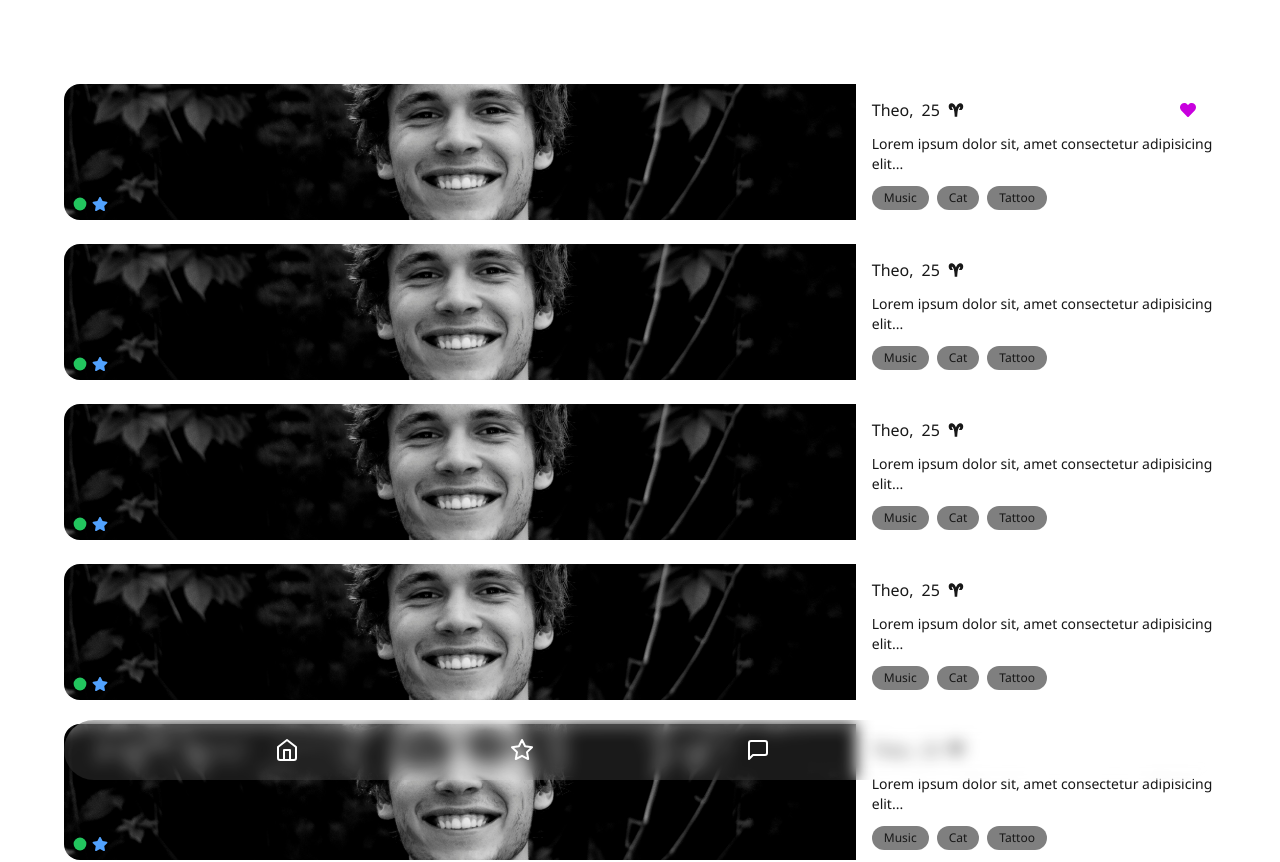
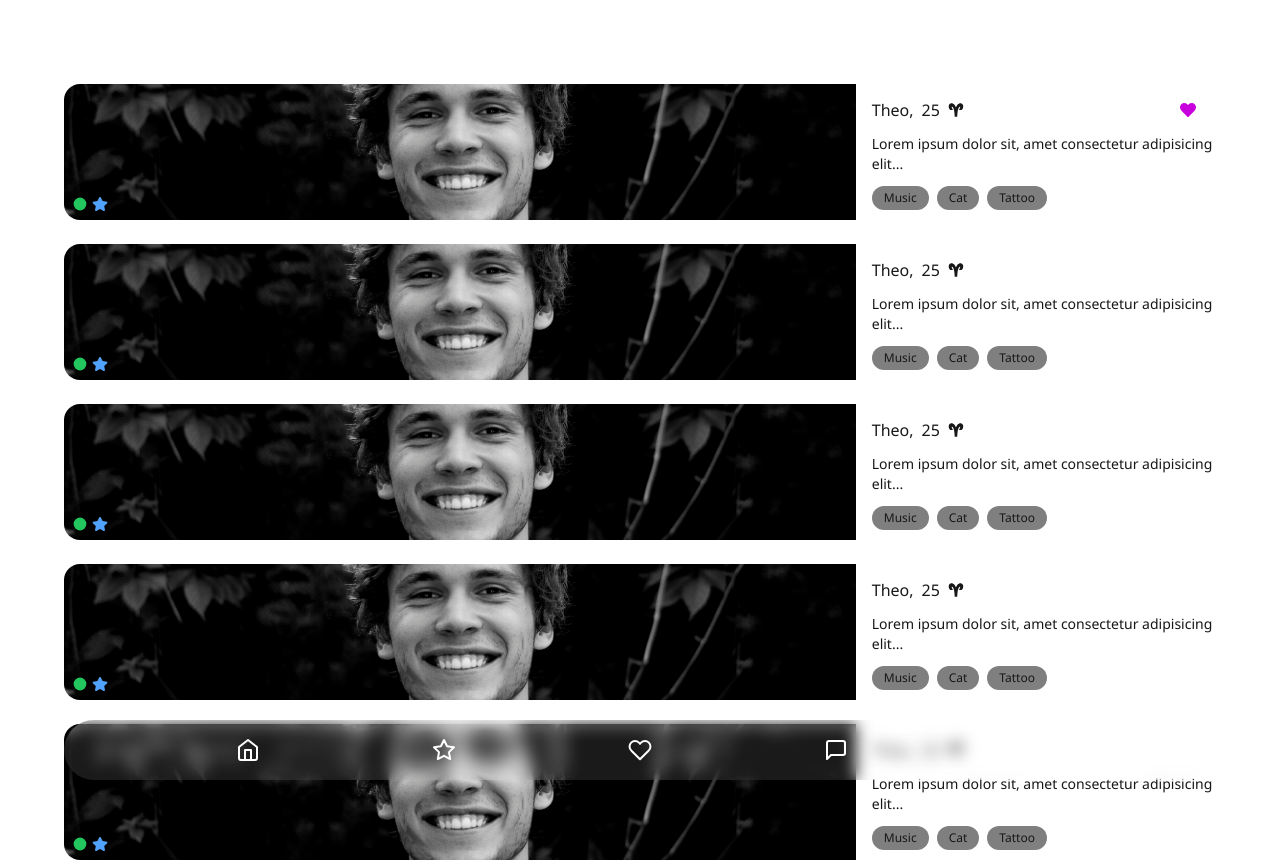
Before and after one commit to kevincalixte/wivy-nextjs, a Next.js app: page /welcome in a window 1280 px wide. Shown: the top 862 px of the page. Built offline with nearby package versions, Linux system fonts and the light colour scheme.

Commit message:
navbarbottom: heart added

```diff
--- a/src/app/components/NavbarBottom/NavbarBottom.tsx
+++ b/src/app/components/NavbarBottom/NavbarBottom.tsx
@@ -33,14 +33,13 @@ function NavbarBottom({ onProfile, onChat }: { onProfile?: boolean; onChat?: boo
             <ul className='flex w-full gap-3 justify-evenly text-2xl'>
               <li><Link href={"/welcome"} className="flex items-center gap-1"><FiHome /></Link></li>
               <li><Link href={"/favorites"} className="flex items-center gap-1"><FiStar /></Link></li>
+              <li><Link href={"/likes"} className="flex items-center gap-1"><FiHeart /></Link></li>
               <li><Link href={"/messages"} className="flex items-center gap-1"><FiMessageSquare /></Link></li>
               <li><Link href={"/account"} className="flex items-center gap-1">< FiUser /></Link></li>
             </ul>
           </nav>
       }
 
-
-
     </div>
   )
 }
```
